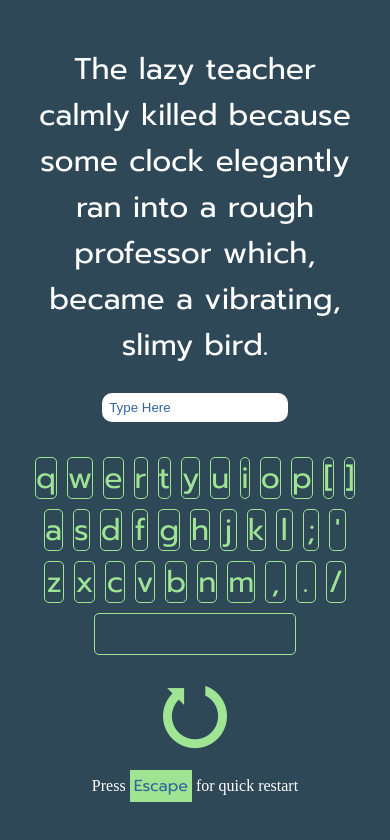
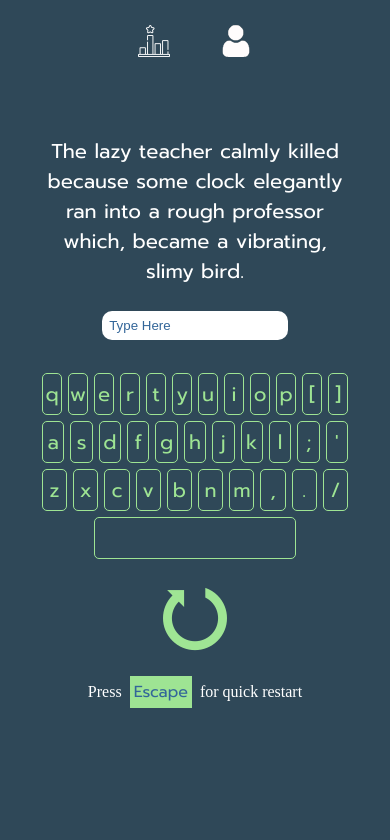
Before and after one commit to braydenwerner/Werntype, a React (Create React App) app: page / in a window 390 px wide. Shown: the top 840 px of the page. Built offline with nearby package versions, Linux system fonts and the light colour scheme.

Commit message:
media query

```diff
--- a/src/Components/Keyboard/Keyboard.scss
+++ b/src/Components/Keyboard/Keyboard.scss
@@ -17,7 +17,6 @@
 }
 
 @mixin key {
-  font-size: 40px;
   margin: 5px 5px 5px 5px;
   display: flex;
   border-radius: 5px;
@@ -36,15 +35,27 @@
 .key-highlight-false {
   @include key;
   background-color: none;
+
+  @media (max-width: 950px) {
+    margin: 3px 3px 3px 3px;
+  }
 }
 
 .key-highlight-true {
   @include key;
   background-color: $themeGreen;
+
+  @media (max-width: 950px) {
+    margin: 3px 3px 3px 3px;
+  }
 }
 
 .key {
   font-family: 'Prompt', sans-serif;
   font-size: 30px;
   color: $themeGreen;
+
+  @media (max-width: 950px) {
+    font-size: 20px;
+  }
 }
--- a/src/Components/Nav/Nav.js
+++ b/src/Components/Nav/Nav.js
@@ -1,6 +1,8 @@
 import React from 'react'
 import { useRecoilState } from 'recoil'
 import { pageState } from '../../recoil'
+import leaderboardImage from '../../Image/leaderboard-white.png'
+import profileImage from '../../Image/profile-white.png'
 import './Nav.scss'
 
 export default function Nav() {
@@ -18,8 +20,16 @@ export default function Nav() {
     <>
       {currentPageState !== 'animationState' && (
         <div id="outer-nav-container">
-          <div id="leaderboard-nav-link" onClick={handleLeaderBoardClick} />
-          <div id="profile-nav-link" onClick={handleStatsClick} />
+          <img
+            id="leaderboard-nav-link"
+            src={leaderboardImage}
+            onClick={handleLeaderBoardClick}
+          />
+          <img
+            id="profile-nav-link"
+            src={profileImage}
+            onClick={handleStatsClick}
+          />
         </div>
       )}
     </>
--- a/src/Components/Nav/Nav.scss
+++ b/src/Components/Nav/Nav.scss
@@ -4,20 +4,22 @@
   position: absolute;
   display: flex;
   width: 100%;
+  justify-content: center;
+
+  img {
+    width: 32px;
+    height: 32px;
+    margin: 25px 25px 25px 25px;
+  }
 
   #leaderboard-nav-link {
-    background-image: url('../../Image/leaderboard-white.png');
-    position: relative;
-    left: 95%;
-    width: 50px;
+    filter: invert(1);
   }
 
   #leaderboard-nav-link:hover {
   }
 
   #profile-nav-link {
-    background-image: url('../../Image/profile-white.png');
-    width: 50px;
   }
 
   #profile-nav-link:hover {
--- a/src/Components/Restart/Restart.js
+++ b/src/Components/Restart/Restart.js
@@ -46,7 +46,7 @@ export default function Restart() {
         <div id="restart-image" onClick={restart} />
       )}
       <div id="restart-text">
-        Press <key>Escape</key> for quick restart
+        Press <div id="escape-key">Escape</div> for quick restart
       </div>
     </>
   )
--- a/src/Components/Restart/Restart.scss
+++ b/src/Components/Restart/Restart.scss
@@ -12,13 +12,16 @@
 }
 
 #restart-text {
+  display: flex;
+  align-items: center;
   color: WHITE;
   margin-top: 25px;
+
+  #escape-key {
+    font-family: 'Prompt', sans-serif;
+    background-color: $themeGreen;
+    color: $themeBlue;
+    padding: 4px;
+    margin: 0px 8px 0px 8px;
+  }
 }
-
-key {
-  font-family: 'Prompt', sans-serif;
-  background-color: $themeGreen;
-  color: $themeBlue;
-  padding: 4px;
-}
--- a/src/Components/TypingForm/TypingForm.scss
+++ b/src/Components/TypingForm/TypingForm.scss
@@ -16,8 +16,11 @@
     color: $themeGreen;
     margin-bottom: 25px;
     span {
+      font-size: 30px;
+      @media (max-width: 950px) {
+        font-size: 20px;
+      }
       font-family: 'Prompt', sans-serif;
-      font-size: 30px;
     }
   }
 
```
Also changed, not shown: src/Image/leaderboard-white.png, 1 other file (tests, documents, lock files or other folders).
